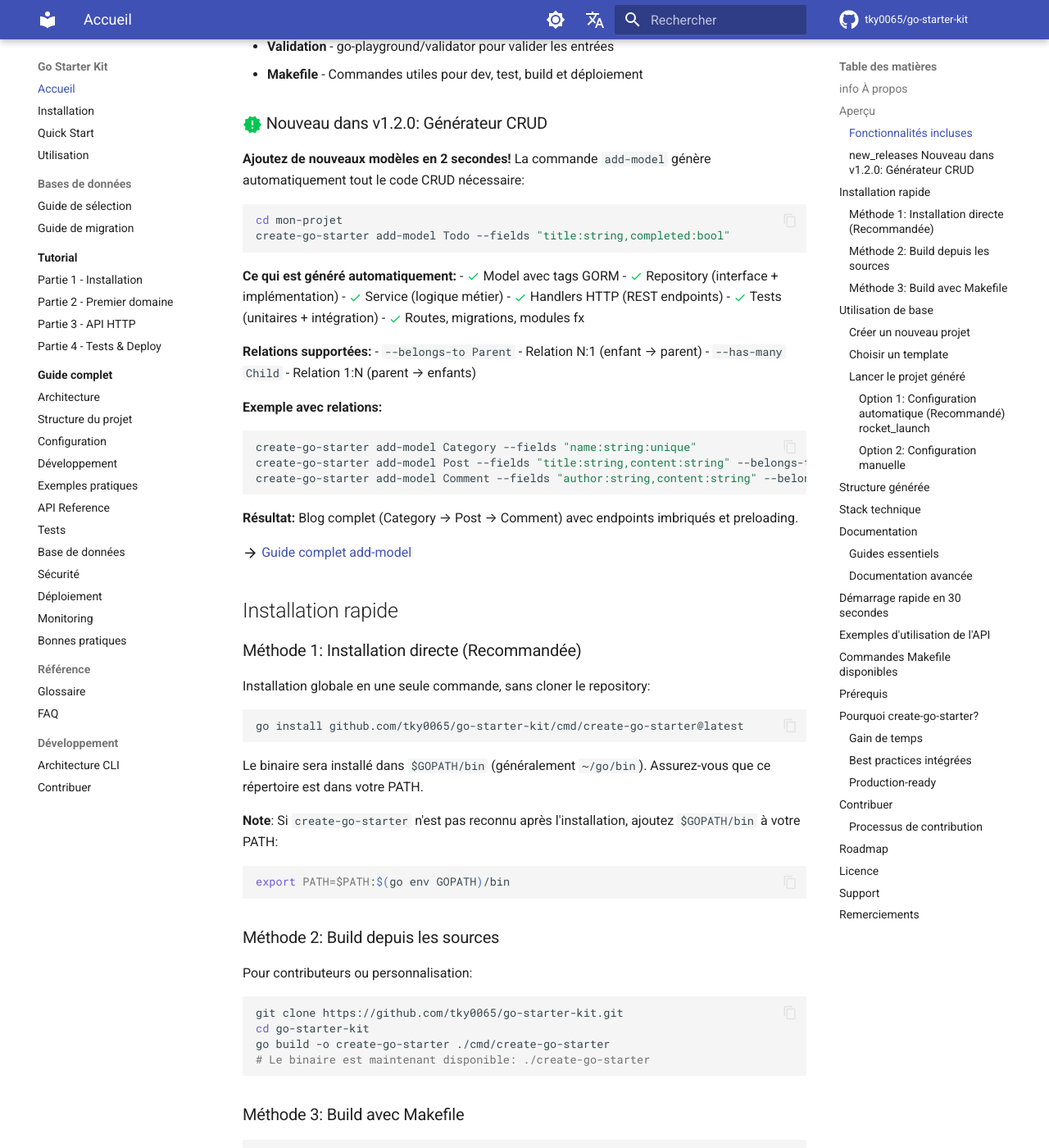
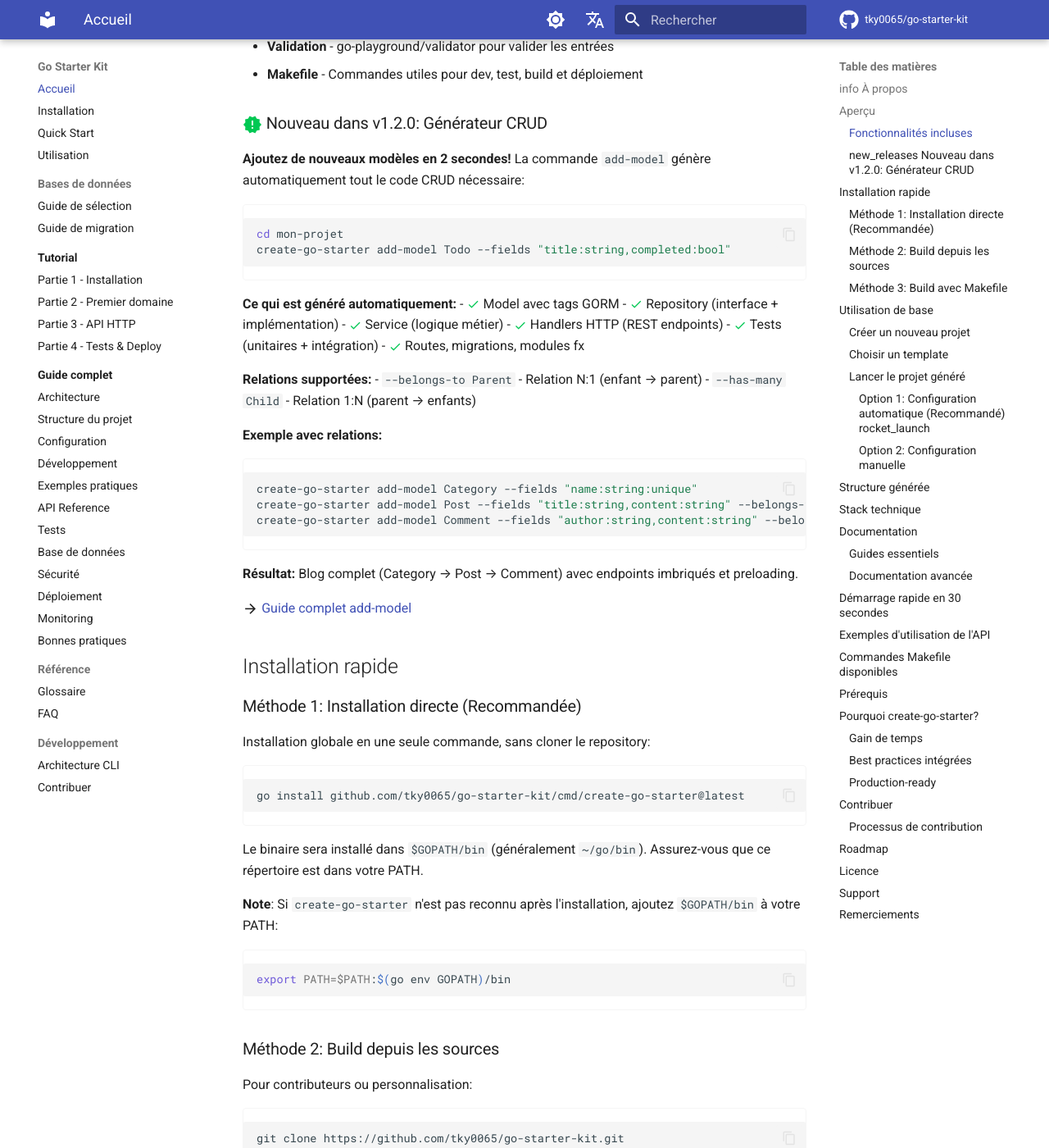
Before and after one commit to tky0065/go-starter-kit, an MkDocs documentation site: the page built from docs/index.md, in a window 1280 px wide and 1400 px high, scrolled down 1112 px. Shown: the whole window at 82% size. Built offline with MkDocs 1.6.1 and Material for MkDocs 9.7.7, drawn with Linux system fonts in a browser that asks for light colours; comment, search, counter and statistics services are not loaded.

Commit message:
docs: Add professional CSS enhancements (Sprint 3 & 4)
Enhanced `docs/stylesheets/extra.css` with professional documentation styles:

## Enhancements Added

1. **Breadcrumb navigation** - Styling for page hierarchies
2. **Section anchors** - Smooth scroll with 4rem offset for fixed header
3. **Professional code blocks** - Rounded borders and better contrast
4. **Improved tables** - Header backgrounds, consistent padding, borders
5. **Admonition alignment** - Flexbox icon alignment
6. **Smooth scrolling** - Better user experience
7. **Better spacing** - Enhanced typography for paragraphs and headings

## Preserved

- All existing Material Icons imports and base styles
- Color variants (success, warning, error, info)
- Size variants (small, large)

## Impact

- Professional appearance comparable to major framework docs
- Better readability and visual hierarchy
- Improved mobile responsiveness
- Enhanced user experience

Co-Authored-By: Claude Sonnet 4.5 <noreply@anthropic.com>

```diff
--- a/docs/stylesheets/extra.css
+++ b/docs/stylesheets/extra.css
@@ -42,3 +42,69 @@
 .material-icons.large {
   font-size: 1.5em;
 }
+
+/* ========================================
+   Professional Documentation Enhancements
+   ======================================== */
+
+/* Breadcrumb navigation */
+.breadcrumb {
+  font-size: 0.9em;
+  color: var(--md-default-fg-color--light);
+  margin-bottom: 1em;
+}
+
+/* Section anchors - smooth scroll with offset for fixed header */
+h2, h3, h4 {
+  scroll-margin-top: 4rem;
+}
+
+/* Professional code blocks */
+.highlight {
+  border-radius: 4px;
+  border: 1px solid var(--md-code-bg-color);
+}
+
+/* Improved tables */
+table {
+  width: 100%;
+  border-collapse: collapse;
+}
+
+table th {
+  background-color: var(--md-primary-fg-color--light);
+  font-weight: 600;
+  padding: 0.6em 1em;
+}
+
+table td {
+  padding: 0.6em 1em;
+  border: 1px solid var(--md-default-fg-color--lightest);
+}
+
+/* Admonition icon alignment */
+.admonition-title {
+  display: flex;
+  align-items: center;
+  gap: 0.5em;
+}
+
+/* Smooth scrolling */
+html {
+  scroll-behavior: smooth;
+}
+
+/* Better spacing */
+article p {
+  margin-bottom: 1em;
+}
+
+article h2 {
+  margin-top: 2em;
+  margin-bottom: 1em;
+}
+
+article h3 {
+  margin-top: 1.5em;
+  margin-bottom: 0.8em;
+}
```
